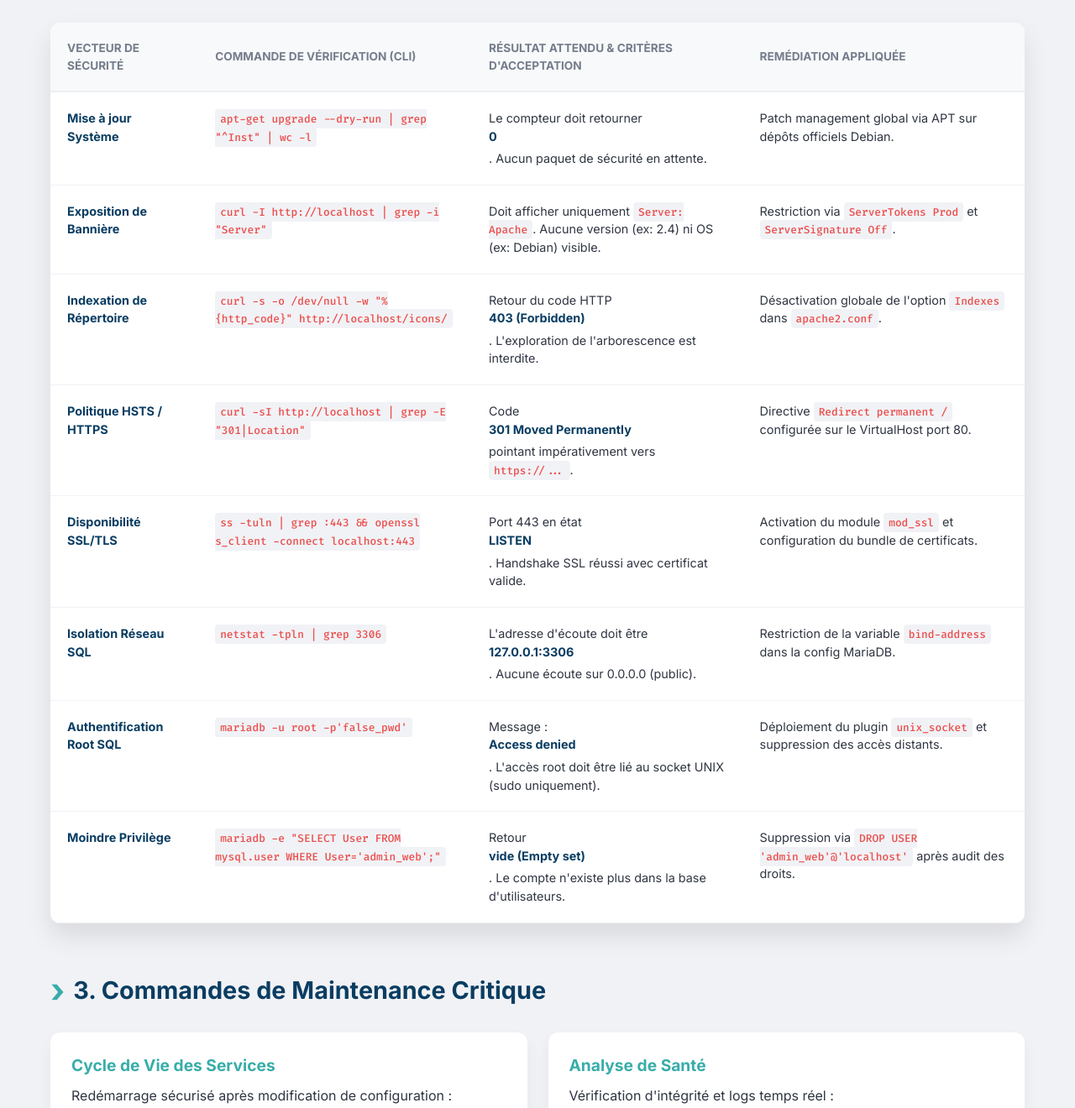
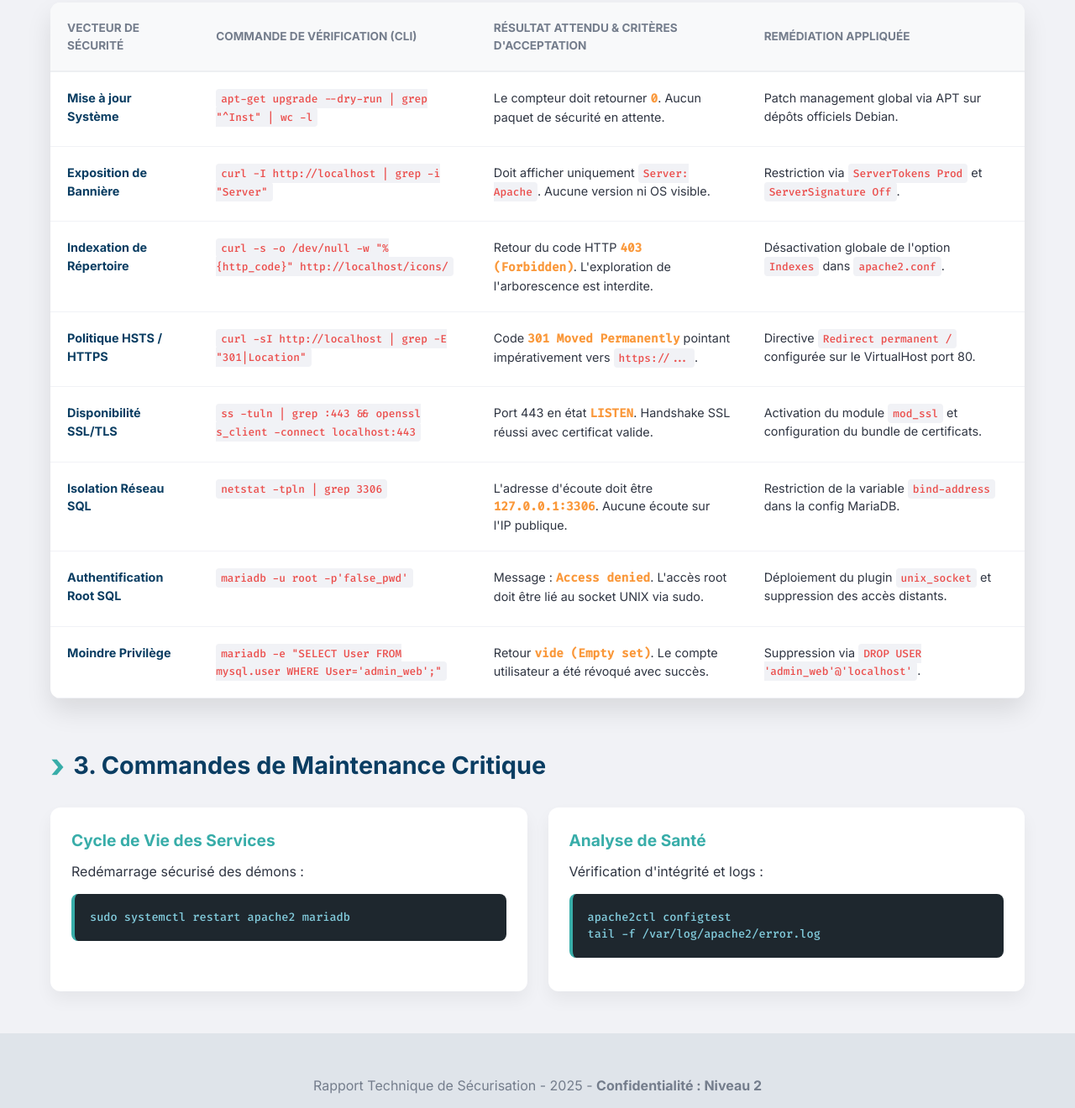
Before and after one commit to JusteUnMecGach4a/securisation-maria-et-appach, a plain HTML site: page index.html in a window 1280 px wide. Shown: the part 750-2070 px from the top of the page at 84% size. Drawn offline with Linux system fonts and the light colour scheme.

Commit message:
Update content and formatting in index.html

```diff
--- a/index.html
+++ b/index.html
@@ -11,7 +11,6 @@
 
     <header>
         <div class="container">
-            <span class="author">Expertise Sécurité : Léo Canova-Prevot</span>
             <h1>Rapport de Durcissement (Hardening) LAMP</h1>
             <p class="intro">Documentation technique des tests de conformité et des mesures correctives appliquées sur l'infrastructure Debian/LMDE.</p>
         </div>
@@ -38,7 +37,7 @@
             </div>
         </section>
 
-        <!-- Section 2 : Tableau de Bord Ultra-Précis -->
+        <!-- Section 2 : Tableau de Bord -->
         <section id="dashboard">
             <h2>2. Matrice de Sécurisation Avancée</h2>
             <div class="table-container">
@@ -52,61 +51,53 @@
                         </tr>
                     </thead>
                     <tbody>
-                        <!-- Ligne 1 -->
                         <tr>
                             <td><strong>Mise à jour Système</strong></td>
                             <td><code>apt-get upgrade --dry-run | grep "^Inst" | wc -l</code></td>
-                            <td>Le compteur doit retourner <strong>0</strong>. Aucun paquet de sécurité en attente.</td>
+                            <td>Le compteur doit retourner <b>0</b>. Aucun paquet de sécurité en attente.</td>
                             <td>Patch management global via APT sur dépôts officiels Debian.</td>
                         </tr>
-                        <!-- Ligne 2 -->
                         <tr>
                             <td><strong>Exposition de Bannière</strong></td>
                             <td><code>curl -I http://localhost | grep -i "Server"</code></td>
-                            <td>Doit afficher uniquement <code>Server: Apache</code>. Aucune version (ex: 2.4) ni OS (ex: Debian) visible.</td>
+                            <td>Doit afficher uniquement <code>Server: Apache</code>. Aucune version ni OS visible.</td>
                             <td>Restriction via <code>ServerTokens Prod</code> et <code>ServerSignature Off</code>.</td>
                         </tr>
-                        <!-- Ligne 3 -->
                         <tr>
                             <td><strong>Indexation de Répertoire</strong></td>
                             <td><code>curl -s -o /dev/null -w "%{http_code}" http://localhost/icons/</code></td>
-                            <td>Retour du code HTTP <strong>403 (Forbidden)</strong>. L'exploration de l'arborescence est interdite.</td>
+                            <td>Retour du code HTTP <b>403 (Forbidden)</b>. L'exploration de l'arborescence est interdite.</td>
                             <td>Désactivation globale de l'option <code>Indexes</code> dans <code>apache2.conf</code>.</td>
                         </tr>
-                        <!-- Ligne 4 -->
                         <tr>
                             <td><strong>Politique HSTS / HTTPS</strong></td>
                             <td><code>curl -sI http://localhost | grep -E "301|Location"</code></td>
-                            <td>Code <strong>301 Moved Permanently</strong> pointant impérativement vers <code>https://...</code>.</td>
+                            <td>Code <b>301 Moved Permanently</b> pointant impérativement vers <code>https://...</code>.</td>
                             <td>Directive <code>Redirect permanent /</code> configurée sur le VirtualHost port 80.</td>
                         </tr>
-                        <!-- Ligne 5 -->
                         <tr>
                             <td><strong>Disponibilité SSL/TLS</strong></td>
                             <td><code>ss -tuln | grep :443 && openssl s_client -connect localhost:443</code></td>
-                            <td>Port 443 en état <strong>LISTEN</strong>. Handshake SSL réussi avec certificat valide.</td>
+                            <td>Port 443 en état <b>LISTEN</b>. Handshake SSL réussi avec certificat valide.</td>
                             <td>Activation du module <code>mod_ssl</code> et configuration du bundle de certificats.</td>
                         </tr>
-                        <!-- Ligne 6 -->
                         <tr>
                             <td><strong>Isolation Réseau SQL</strong></td>
                             <td><code>netstat -tpln | grep 3306</code></td>
-                            <td>L'adresse d'écoute doit être <strong>127.0.0.1:3306</strong>. Aucune écoute sur 0.0.0.0 (public).</td>
+                            <td>L'adresse d'écoute doit être <b>127.0.0.1:3306</b>. Aucune écoute sur l'IP publique.</td>
                             <td>Restriction de la variable <code>bind-address</code> dans la config MariaDB.</td>
                         </tr>
-                        <!-- Ligne 7 -->
                         <tr>
                             <td><strong>Authentification Root SQL</strong></td>
                             <td><code>mariadb -u root -p'false_pwd'</code></td>
-                            <td>Message : <strong>Access denied</strong>. L'accès root doit être lié au socket UNIX (sudo uniquement).</td>
+                            <td>Message : <b>Access denied</b>. L'accès root doit être lié au socket UNIX via sudo.</td>
                             <td>Déploiement du plugin <code>unix_socket</code> et suppression des accès distants.</td>
                         </tr>
-                        <!-- Ligne 8 -->
                         <tr>
                             <td><strong>Moindre Privilège</strong></td>
                             <td><code>mariadb -e "SELECT User FROM mysql.user WHERE User='admin_web';"</code></td>
-                            <td>Retour <strong>vide (Empty set)</strong>. Le compte n'existe plus dans la base d'utilisateurs.</td>
-                            <td>Suppression via <code>DROP USER 'admin_web'@'localhost'</code> après audit des droits.</td>
+                            <td>Retour <b>vide (Empty set)</b>. Le compte utilisateur a été révoqué avec succès.</td>
+                            <td>Suppression via <code>DROP USER 'admin_web'@'localhost'</code>.</td>
                         </tr>
                     </tbody>
                 </table>
@@ -119,23 +110,22 @@
             <div class="grid">
                 <div class="card">
                     <h3>Cycle de Vie des Services</h3>
-                    <p>Redémarrage sécurisé après modification de configuration :</p>
+                    <p>Redémarrage sécurisé des démons :</p>
                     <pre><code>sudo systemctl restart apache2 mariadb</code></pre>
                 </div>
                 <div class="card">
                     <h3>Analyse de Santé</h3>
-                    <p>Vérification d'intégrité et logs temps réel :</p>
+                    <p>Vérification d'intégrité et logs :</p>
                     <pre><code>apache2ctl configtest
 tail -f /var/log/apache2/error.log</code></pre>
                 </div>
             </div>
         </section>
-
     </main>
 
     <footer>
         <div class="container">
-            <p>Document Technique - Dernière révision : Décembre 2025 - <strong>Confidentialité : Niveau 2</strong></p>
+            <p>Rapport Technique de Sécurisation - 2025 - <strong>Confidentialité : Niveau 2</strong></p>
         </div>
     </footer>
 
```
